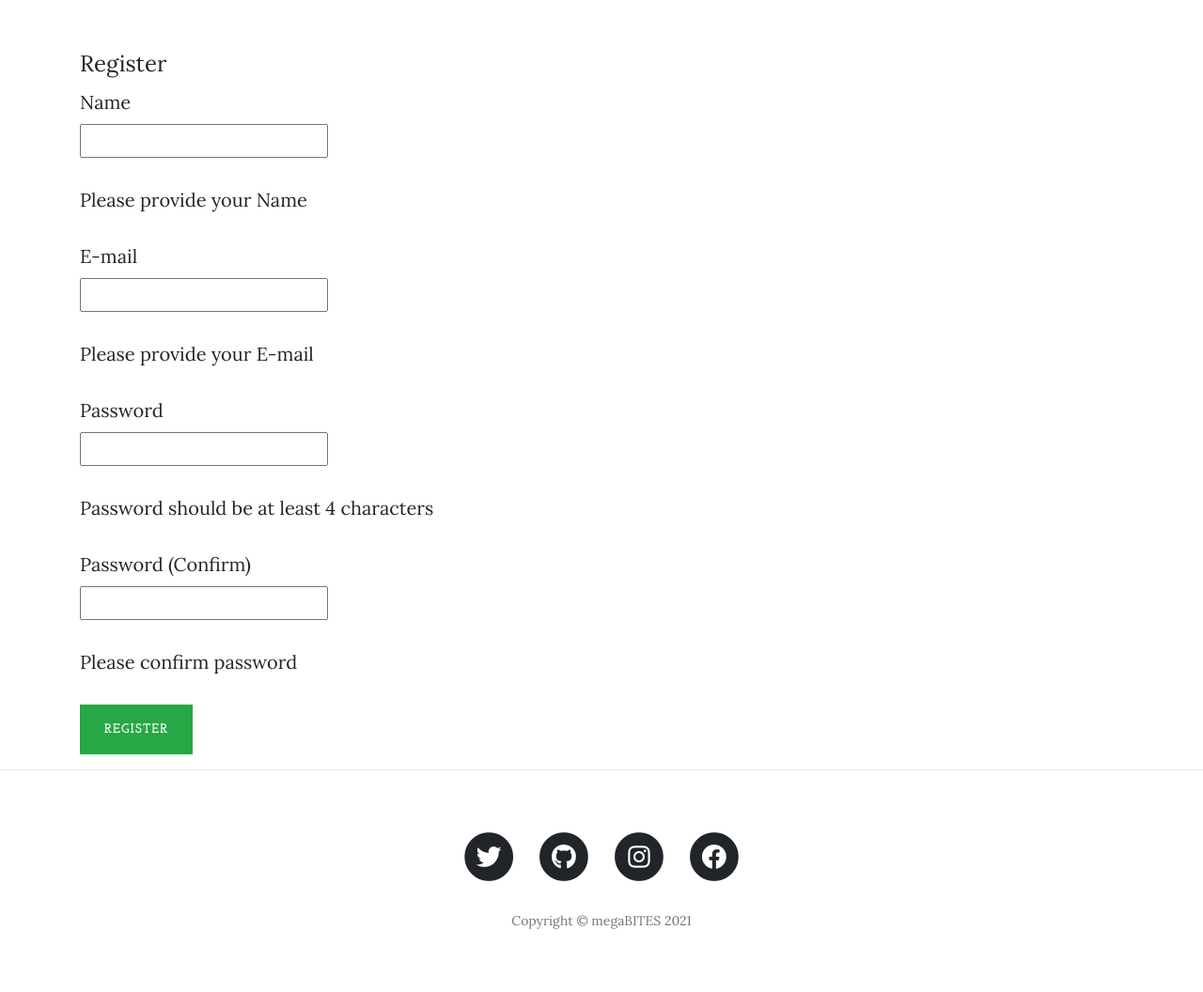
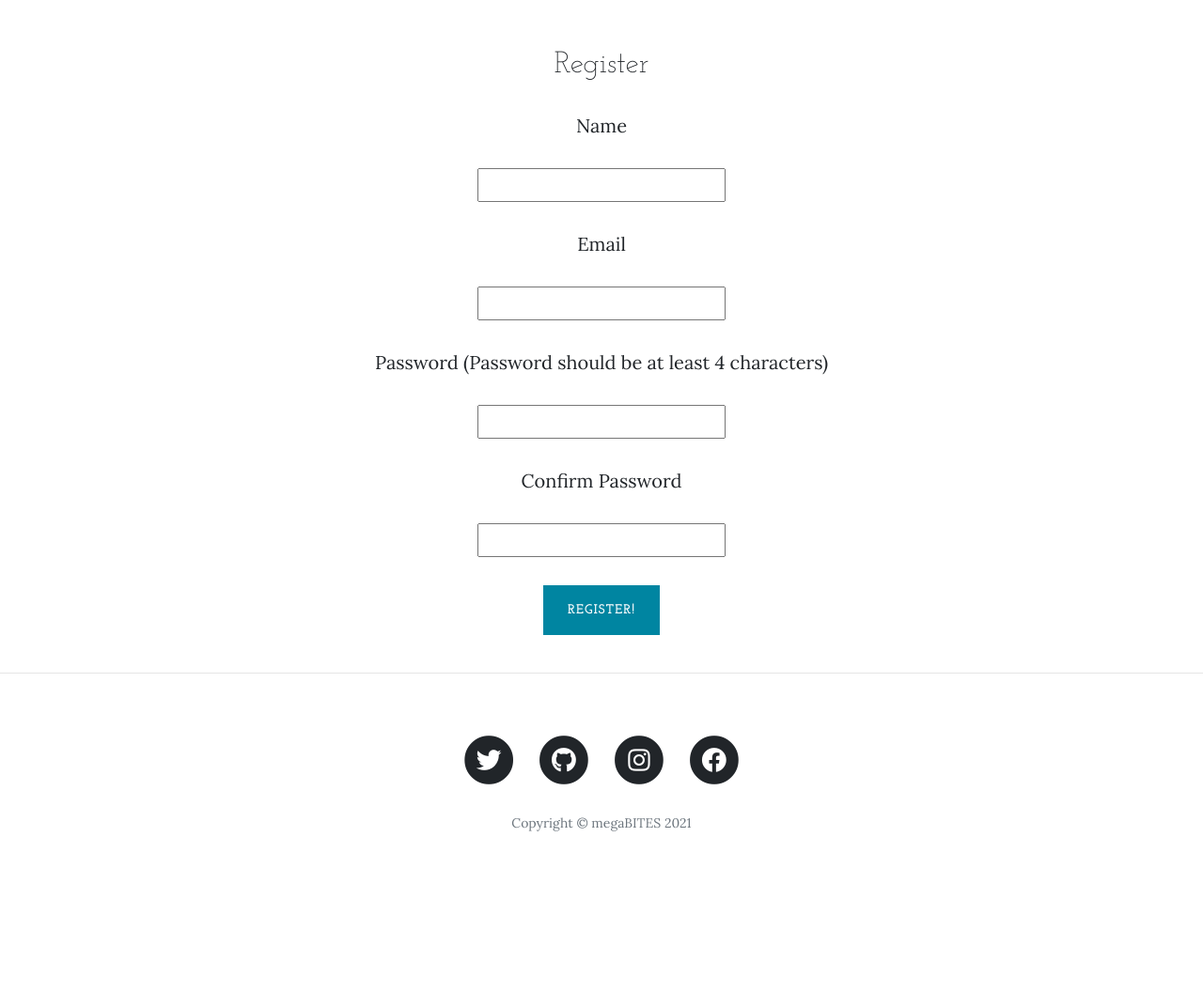
Before and after one commit to stantonellie/megaBITES, a Flask app: page /register in a window 1280 px wide. Shown: the part 532-1588 px from the top of the page at 94% size. After the commit the page ends 1417 px from the top, so only its background shows below. Run offline with Flask 2, Linux system fonts and the light colour scheme; some libraries are stand-ins or nearby versions.

Commit message:
font changes

```diff
--- a/database_setup.py
+++ b/database_setup.py
@@ -37,7 +37,7 @@ class User(Base):
     name = Column(String, nullable=False)
 
 class Comment(Base):
-        __tablename__ = 'Comments'
+        __tablename__ = 'Comment'
         post_id = Column(Integer, primary_key=True)
         author = Column(String, nullable=False)
         date = Column(DateTime, nullable=False)
--- a/main.py
+++ b/main.py
@@ -1,5 +1,7 @@
 from flask import Flask, render_template, redirect, url_for, make_response
 from flask import request
+from flask_mail import Mail, Message
+import os
 from sqlalchemy import create_engine
 import sqlalchemy.orm
 from database_setup import Base, Blog, Subscriber, User, Comment
@@ -9,6 +11,7 @@ from forms import ContactForm
 
 app = Flask(__name__)
 app.secret_key = 'development key'
+
 
 engine = create_engine("mysql://admin1:@GitPa$$w0rd#@54.74.234.11/team_404?charset=utf8mb4")
 app.config['SQLALCHEMY_DATABASE_URI'] = 'mysql+pymysql://admin1:@GitPa$$w0rd#@54.74.234.11/team_404'
@@ -113,6 +116,10 @@ def comment_post(id):
     session.commit()
     return redirect('/post/' + id)
 
+@app.route('/post/<id>/comment', methods=['GET'])
+def get_comments():
+        return session.query.filter_by(post_id=post.id).order_by(Comment.date.desc())
+
 
 @app.route('/recipes/')
 def recipes():
--- a/static/css/clean-blog.css
+++ b/static/css/clean-blog.css
@@ -19,18 +19,28 @@ p a {
   text-decoration: underline;
 }
 
-h1,
-h2 {
+h1
+ {
   font-weight: 800;
   font-family: 'Josefin Slab', 'Open Sans', 'Helvetica Neue', Helvetica, Arial, sans-serif;
 }
 
+h2
+    {   font-family: 'Josefin Slab', sans-serif;
+    font-weight: 300;
+
+    }
+
+p
 h3,
 h4,
 h5,
-h6 {
+h6,
+
+    {
+    font-family: 'Josefin Slab', sans-serif;
     font-weight: 200;
-}
+    }
 
 a {
   color: #212529;
@@ -416,3 +426,7 @@ footer .copyright {
   font-size: 16px;
   padding: 25px 35px;
 }
+
+div {
+text-align: center;
+ }
--- a/templates/about.html
+++ b/templates/about.html
@@ -24,7 +24,8 @@
 <div class="container">
     <div class="row">
         <div class="col-lg-8 col-md-10 mx-auto">
-            <h1>Hello! We are the creators of this blog, Team 404: Name Not Found </h1>
+            <h2>Hello! We are the creators of this blog!</h2>
+            <h2>Team 404: Name Not Found </h2>
             <img src="/static/img/IMG_0451.PNG" alt="Team 404 Illustration" width="800" height="800">
             <h2>Who are we?</h2>
             <p>We are a small team of beginner junior software developers creating and programming our very first blog,
--- a/templates/blog_base.html
+++ b/templates/blog_base.html
@@ -22,9 +22,12 @@
     <link href="https://fonts.googleapis.com/css2?family=Josefin+Slab:wght@300;700&display=swap" rel="stylesheet">
     <link href='https://fonts.googleapis.com/css?family=Open+Sans:300italic,400italic,600italic,700italic,800italic,400,300,600,700,800'
           rel='stylesheet' type='text/css'>
+    <link href="https://fonts.googleapis.com/css2?family=Raleway:wght@100&display=swap" rel="stylesheet">
+    <link href="https://fonts.googleapis.com/css2?family=Raleway:wght@100;300&display=swap" rel="stylesheet">
+    <link href="https://fonts.googleapis.com/css2?family=Josefin+Slab:wght@100&family=Raleway:wght@100;300&display=swap" rel="stylesheet">
 
     <!-- Custom styles for this template -->
-    <link href="{{ url_for('static', filename='css/clean-blog.css') }}?q=9" rel="stylesheet">
+    <link href="{{ url_for('static', filename='css/clean-blog.css') }}?q=17" rel="stylesheet">
 
     {% block style %} {% endblock %}
 
--- a/templates/create_post.html
+++ b/templates/create_post.html
@@ -6,7 +6,7 @@
 
 <!-- Page Header -->
 <header class="masthead"
-        style="background-image: url('{{ url_for('static', filename='img/well-foods-microbiome-jumbo.jpeg') }}')">
+        style="background-image: url('https://trello-attachments.s3.amazonaws.com/6055f8e6be992c7aa92e5792/607f32886ed53d08c380aa18/9882b657ea2cbdf50b3790fb1314daa6/image.jpeg')">
     <div class="overlay"></div>
     <div class="container">
         <div class="row">
--- a/templates/home.html
+++ b/templates/home.html
@@ -7,6 +7,7 @@
 <!-- Page Header -->
 <header class="masthead"
         style="background-image: url('https://trello-attachments.s3.amazonaws.com/6055f8e6be992c7aa92e5792/607f32886ed53d08c380aa18/e6db9ec687133f83e2c8490d358a6c8c/image.jpeg')">
+
     <div class="overlay"></div>
     <div class="container">
         <div class="row">
@@ -54,11 +55,11 @@
 
 <footer>
     <div class="row justify-content-center">
-        <h3>The megaBITES Newsletter</h3>
+        <h2>The megaBITES Newsletter</h2>
     </div>
 
     <div class="row justify-content-center">
-        <h5>Mouthwatering recipes and cooking hacks right to your inbox!</h5>
+        <p>Mouthwatering recipes and cooking hacks right to your inbox!</p>
     </div>
 
     <form class="form-inline d-flex justify-content-center" action="{{ url_for('subscribe') }}" method="post">
--- a/templates/post.html
+++ b/templates/post.html
@@ -79,9 +79,9 @@
     {% if request.cookies.get('is_logged_in') == 'yes' %}
     <hr/>
     <div>
-        <h5>{{request.cookies.get('name')}} says...</h5>
-        <form action="/post/{{post.post_id}}/comment" method="post">
-            <div class="input-group">
+        <h3>{{request.cookies.get('name')}} says...</h3>
+         <form action="/post/{{post.post_id}}/comment" method="post">
+             <div class="input-group">
                 <textarea class="form-control" name="message"></textarea>
                 <button type="submit" class="btn btn-primary">Submit Comment!</button>
             </div>
--- a/templates/registration.html
+++ b/templates/registration.html
@@ -26,50 +26,47 @@
     <form class="form-horizontal" action='' method="POST">
         <fieldset>
             <div id="legend">
-                <legend class="">Register</legend>
+                <h2>Register</h2>
             </div>
             <div class="control-group">
                 <!-- Name -->
-                <label class="control-label" for="name">Name</label>
+                <p>Name</p>
                 <div class="controls">
                     <input type="text" id="name" name="name" placeholder="" class="input-xlarge">
-                    <p class="help-block">Please provide your Name</p>
+
                 </div>
             </div>
 
             <div class="control-group">
                 <!-- E-mail -->
-                <label class="control-label" for="email">E-mail</label>
+                <p>Email</p>
                 <div class="controls">
                     <input type="text" id="email" name="email" placeholder="" class="input-xlarge">
-                    <p class="help-block">Please provide your E-mail</p>
                 </div>
             </div>
 
             <div class="control-group">
                 <!-- Password-->
-                <label class="control-label" for="password">Password</label>
+                <p>Password (Password should be at least 4 characters)</p>
                 <div class="controls">
                     <input type="password" id="password" name="password" placeholder="" class="input-xlarge">
-                    <p class="help-block">Password should be at least 4 characters</p>
+
                 </div>
             </div>
 
             <div class="control-group">
                 <!-- Password -->
-                <label class="control-label" for="password_confirm">Password (Confirm)</label>
+                <p>Confirm Password</p>
                 <div class="controls">
                     <input type="password" id="password_confirm" name="password_confirm" placeholder=""
                            class="input-xlarge">
-                    <p class="help-block">Please confirm password</p>
                 </div>
             </div>
-
-            <div class="control-group">
+            <br>
                 <!-- Button -->
-                <div class="controls">
-                    <button class="btn btn-success">Register</button>
-                </div>
+                 <div class="form-group mx-sm-0 mb-0=2">
+            <button type="submit" value="Register" class="btn btn-primary mb-2">Register!</button>
+                 </div>
             </div>
         </fieldset>
     </form>
```
Also changed, not shown: templates/contact.html (+8 -6 lines), Raleway-Italic-VariableFont_wght.ttf (added), Raleway-VariableFont_wght.ttf (added), static/img/ghosts.jpg (added).
